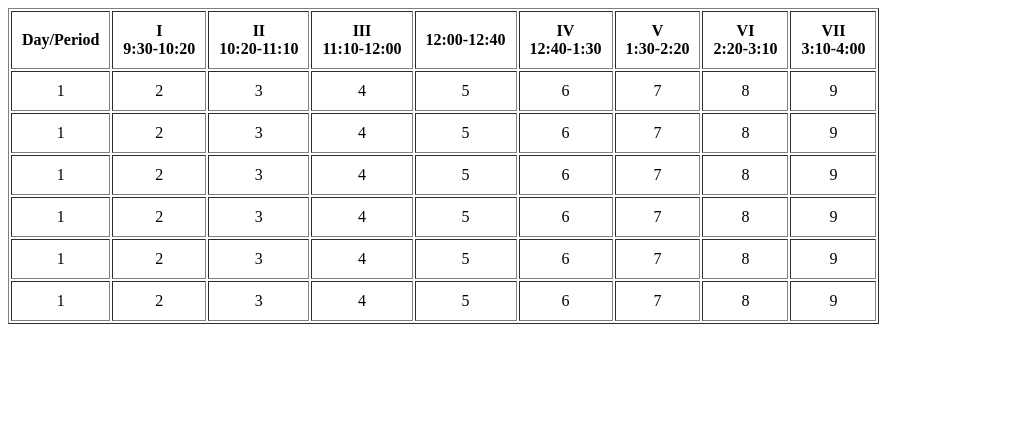
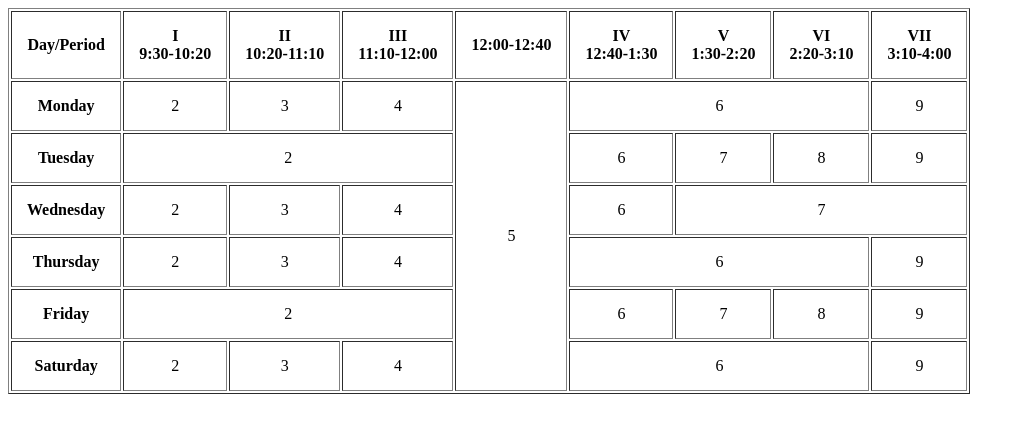
Before and after one commit to alurnana/hw-table, a plain HTML site: page index.html in a window 1280 px wide. Shown: the whole page, without its empty margins (0-1025 px from the left). Drawn offline with Linux system fonts and the light colour scheme.

Commit message:
table layout finished

```diff
--- a/index.html
+++ b/index.html
@@ -6,7 +6,7 @@
     <title>Table</title>
     <style>
         td, th {
-            padding: 10px;
+            padding: 15px;
             text-align: center;
         }
     </style>
@@ -26,69 +26,52 @@
             <th>VII <br> 3:10-4:00</th>
         </tr>
         <tr>
-            <td>1</td>
+            <th>Monday</th>
             <td>2</td>
             <td>3</td>
             <td>4</td>
-            <td>5</td>
+            <td rowspan="6">5</td>
+            <td colspan="3">6</td>
+            <td>9</td>
+        </tr>
+        <tr>
+            <th>Tuesday</th>
+            <td colspan="3">2</td>
             <td>6</td>
             <td>7</td>
             <td>8</td>
             <td>9</td>
         </tr>
         <tr>
-            <td>1</td>
+            <th>Wednesday</th>
             <td>2</td>
             <td>3</td>
             <td>4</td>
-            <td>5</td>
+            <td>6</td>
+            <td colspan="3">7</td>
+        </tr>
+        <tr>
+            <th>Thursday</th>
+            <td>2</td>
+            <td>3</td>
+            <td>4</td>
+            <td colspan="3">6</td>
+            <td>9</td>
+        </tr>
+        <tr>
+            <th>Friday</th>
+            <td colspan="3">2</td>
             <td>6</td>
             <td>7</td>
             <td>8</td>
             <td>9</td>
         </tr>
         <tr>
-            <td>1</td>
+            <th>Saturday</th>
             <td>2</td>
             <td>3</td>
             <td>4</td>
-            <td>5</td>
-            <td>6</td>
-            <td>7</td>
-            <td>8</td>
-            <td>9</td>
-        </tr>
-        <tr>
-            <td>1</td>
-            <td>2</td>
-            <td>3</td>
-            <td>4</td>
-            <td>5</td>
-            <td>6</td>
-            <td>7</td>
-            <td>8</td>
-            <td>9</td>
-        </tr>
-        <tr>
-            <td>1</td>
-            <td>2</td>
-            <td>3</td>
-            <td>4</td>
-            <td>5</td>
-            <td>6</td>
-            <td>7</td>
-            <td>8</td>
-            <td>9</td>
-        </tr>
-        <tr>
-            <td>1</td>
-            <td>2</td>
-            <td>3</td>
-            <td>4</td>
-            <td>5</td>
-            <td>6</td>
-            <td>7</td>
-            <td>8</td>
+            <td colspan="3">6</td>
             <td>9</td>
         </tr>
 
```
